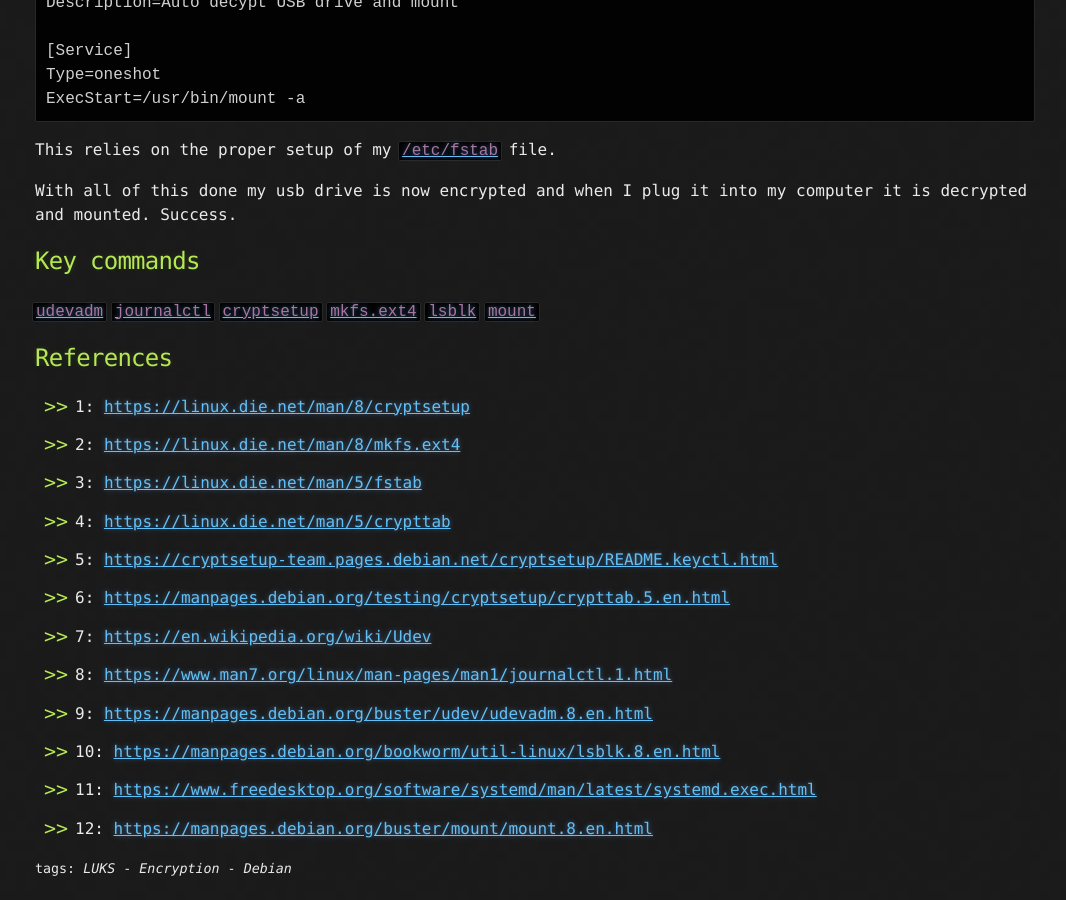
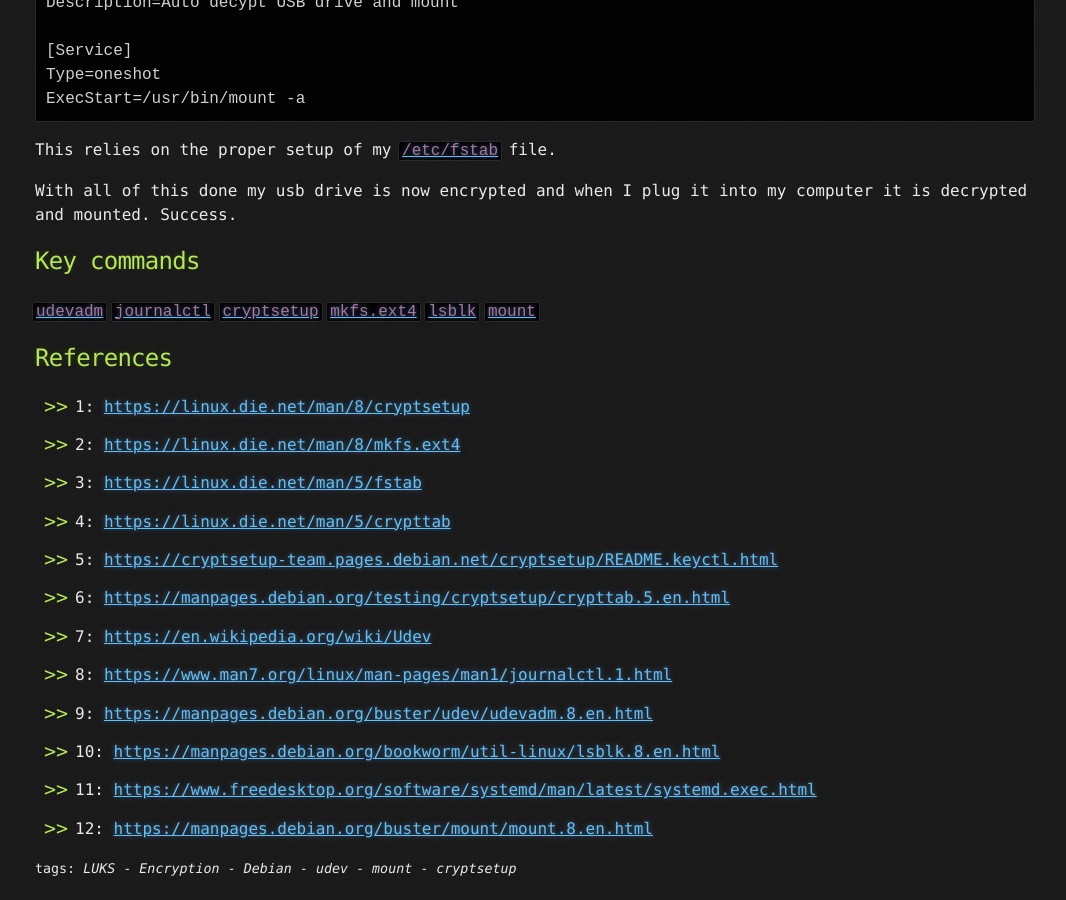
Before and after one commit to RyanMcClean/RyanMcClean.github.io, a Jekyll site: the page built from _blogs/2025-07-21-luks-encryption.md, in a window 1280 px wide and 900 px high, scrolled down 1758 px. Shown: the whole window, without its empty margins (105-1171 px from the left). Built offline with Jekyll 4.4.1, drawn with Linux system fonts in a browser that asks for light colours.

Commit message:
Update categories and tags in LUKS encryption blog post for improved clarity

```diff
--- a/_blogs/2025-07-21-luks-encryption.md
+++ b/_blogs/2025-07-21-luks-encryption.md
@@ -2,9 +2,9 @@
 layout: post
 title:  "luks_encryption"
 date:   2025-07-21 12:00:00 +0100
-categories: Blog LUKS
+categories: Blog LUKS Encryption
 author: Ryan McClean
-tags: LUKS Encryption Debian
+tags: LUKS Encryption Debian udev mount cryptsetup
 ---
 
 # LUKS Drive Encryption
```
